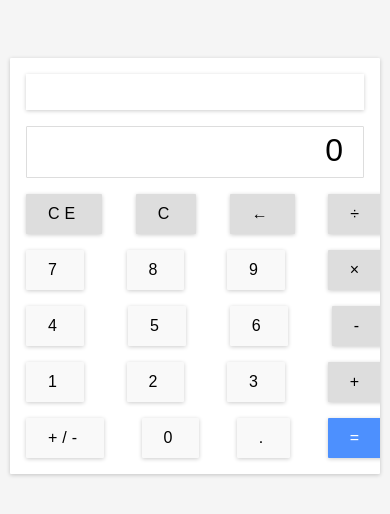
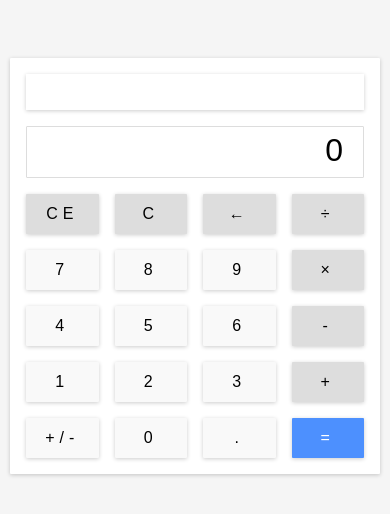
Before and after one commit to welisonmenezes/angular-calculator, an Angular app: page / in a window 390 px wide. Shown: the part 156-670 px from the top of the page. Built offline with nearby package versions, Linux system fonts and the light colour scheme.

Commit message:
Fix angular css selector problems

```diff
--- a/src/app/components/botoes/botoes.component.css
+++ b/src/app/components/botoes/botoes.component.css
@@ -2,15 +2,22 @@
     display: flex;
     justify-content: space-between;
 }
-.botoes .botoes-row .botao:last-child {
+.botoes .botoes-row > .last{
     margin-right: 0;
 }
+.botoes .botoes-row.last app-botao-numero,
+.botoes .botoes-row.last app-botao-limpar,
+.botoes .botoes-row.last app-botao-limpar-tudo,
+.botoes .botoes-row.last app-botao-operador,
+.botoes .botoes-row.last app-botao-resultado,
+.botoes .botoes-row.last app-botao-trocar-sinal,
+.botoes .botoes-row.last app-botao-voltar,
 .botoes .botoes-row.last .botao {
     margin-bottom: 0 !important;
 }
 
 @media (max-width: 500px) {
-    .botoes .botoes-row .botao:first-child {
+    .botoes .botoes-row > .first {
         margin-left: 0;
     }
 }
--- a/src/app/components/botoes/botoes.component.html
+++ b/src/app/components/botoes/botoes.component.html
@@ -1,32 +1,32 @@
 <div class="botoes">
     <div class="botoes-row">
-        <app-botao-limpar></app-botao-limpar>
+        <app-botao-limpar class="first"></app-botao-limpar>
         <app-botao-limpar-tudo></app-botao-limpar-tudo>
         <app-botao-voltar></app-botao-voltar>
-        <app-botao-operador operador="&divide;"></app-botao-operador>
+        <app-botao-operador operador="&divide;" class="last"></app-botao-operador>
     </div>
     <div class="botoes-row">
-        <app-botao-numero numero="7"></app-botao-numero>
+        <app-botao-numero numero="7" class="first"></app-botao-numero>
         <app-botao-numero numero="8"></app-botao-numero>
         <app-botao-numero numero="9"></app-botao-numero>
-        <app-botao-operador operador="&times;"></app-botao-operador>
+        <app-botao-operador operador="&times;" class="last"></app-botao-operador>
     </div>
     <div class="botoes-row">
-        <app-botao-numero numero="4"></app-botao-numero>
+        <app-botao-numero numero="4" class="first"></app-botao-numero>
         <app-botao-numero numero="5"></app-botao-numero>
         <app-botao-numero numero="6"></app-botao-numero>
-        <app-botao-operador operador="-"></app-botao-operador>
+        <app-botao-operador operador="-" class="last"></app-botao-operador>
     </div>
     <div class="botoes-row">
-        <app-botao-numero numero="1"></app-botao-numero>
+        <app-botao-numero numero="1" class="first"></app-botao-numero>
         <app-botao-numero numero="2"></app-botao-numero>
         <app-botao-numero numero="3"></app-botao-numero>
-        <app-botao-operador operador="+"></app-botao-operador>
+        <app-botao-operador operador="+" class="last"></app-botao-operador>
     </div>
     <div class="botoes-row last">
-        <app-botao-trocar-sinal></app-botao-trocar-sinal>
+        <app-botao-trocar-sinal class="first"></app-botao-trocar-sinal>
         <app-botao-numero numero="0"></app-botao-numero>
         <app-botao-numero numero="."></app-botao-numero>
-        <app-botao-resultado></app-botao-resultado>
+        <app-botao-resultado class="last"></app-botao-resultado>
     </div>
 </div>
--- a/src/styles.css
+++ b/src/styles.css
@@ -96,6 +96,16 @@ app-root {
 
 @media (max-width: 500px) {
     .botao {
+        width: auto;
+        margin: 0;
+    }
+    app-botao-numero,
+    app-botao-limpar,
+    app-botao-limpar-tudo,
+    app-botao-operador,
+    app-botao-resultado,
+    app-botao-trocar-sinal,
+    app-botao-voltar {
         width: 100%;
         margin: .5rem;
     }
```
